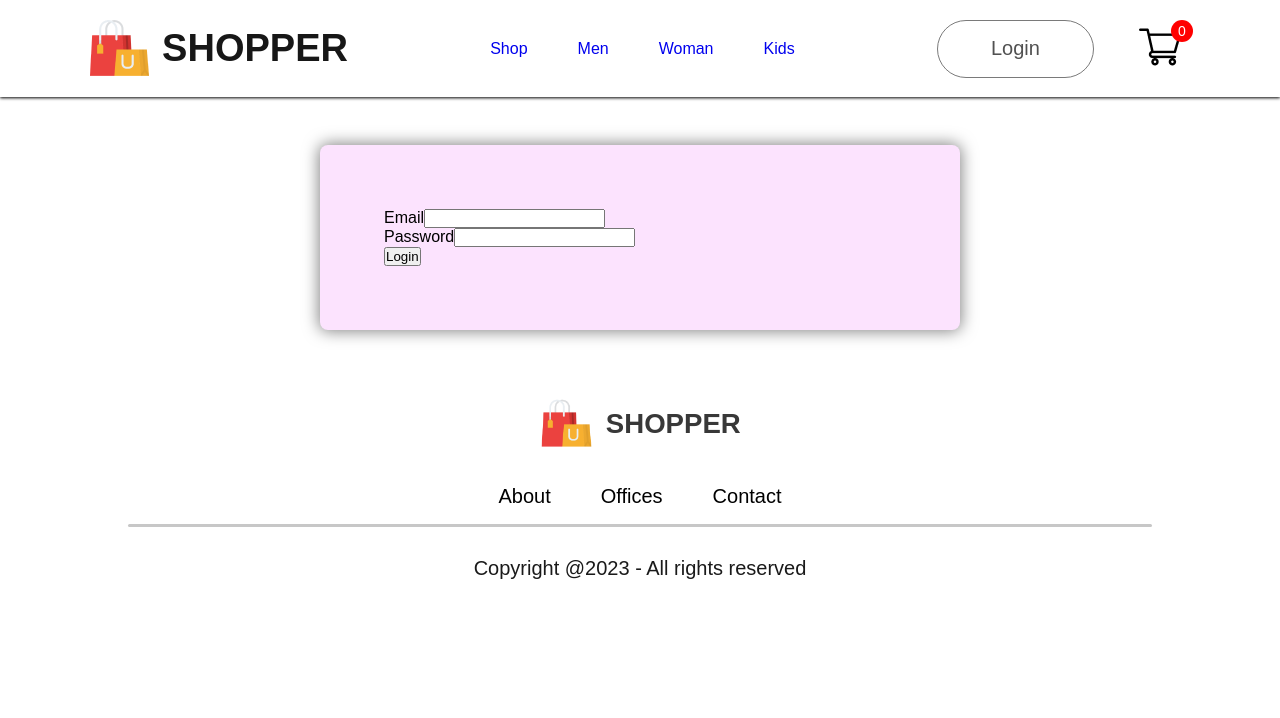
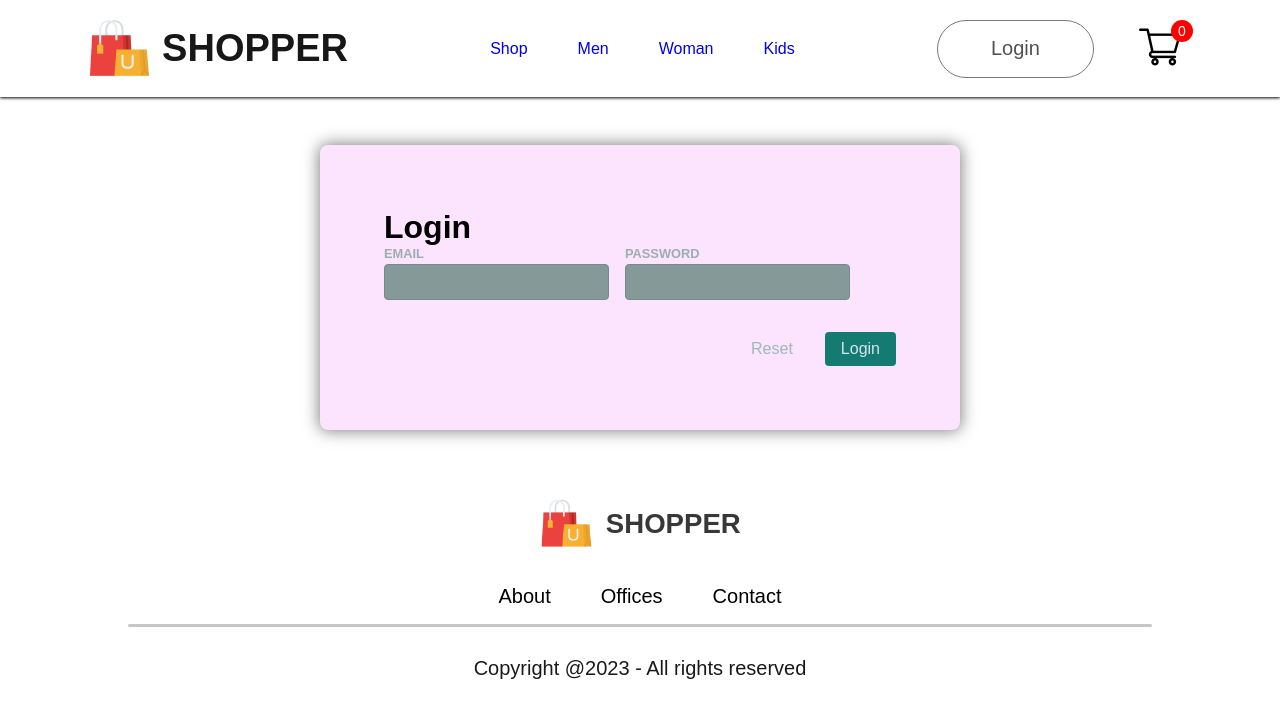
Before and after one commit to pope881/Ecommerce, a React (Create React App) app: page /login in a window 1280 px wide. Shown: the top 718 px of the page. Built offline with nearby package versions, Linux system fonts and the light colour scheme; the HTML template or start-up script is replaced by a standard one.

Commit message:
login updated

```diff
--- a/src/Pages/LoginSignup.jsx
+++ b/src/Pages/LoginSignup.jsx
@@ -1,10 +1,14 @@
-import React from 'react'
+import React, { useState } from 'react'
 import { useDispatch } from 'react-redux'
 import { authActions } from '../Components/store/auth'
 
 import './CSS/LoginSignup.css'
-import { Link, redirect, useNavigate } from 'react-router-dom'
+import { useNavigate } from 'react-router-dom'
 const LoginSignup = () => {
+	// const [enteredEmail, setEnteredEmail] = useState('')
+	// const [enteredPassword, setEnteredPassword] = useState('')
+	const [enteredValues, setEnteredValues] = useState({ email: '', password: '' })
+
 	const dispatch = useDispatch()
 	const navigate = useNavigate()
 
@@ -12,24 +16,65 @@ const LoginSignup = () => {
 		navigate('/')
 	}
 
-	const loginHandler = event => {
+	const handleSubmit = event => {
 		event.preventDefault()
 
 		dispatch(authActions.login())
+		// console.log(enteredEmail, enteredPassword)
+		console.log(enteredValues);
 		navigateHandler()
 	}
 
+	function handleInputChange(identifier, value) {
+		setEnteredValues(prevValues => ({ ...prevValues, [identifier]: value }))
+	}
+
+	// function handleEmailChange(event) {
+	// 	setEnteredEmail(event.target.value)
+	// }
+
+	// function handlePasswordChange(event) {
+	// 	setEnteredPassword(event.target.value)
+	// }
+
 	return (
-		<form onSubmit={loginHandler}>
-			<div>
-				<label htmlFor="email">Email</label>
-				<input type="email" id="email" />
+		<form onSubmit={handleSubmit}>
+			<h2>Login</h2>
+
+			<div className="control-row">
+				<div className="control no-margin">
+					<label htmlFor="email">Email</label>
+					<input
+						id="email"
+						type="email"
+						name="email"
+						// onChange={handleEmailChange}
+						onChange={event => handleInputChange('email', event.target.value)}
+						// value={enteredEmail}
+						value={enteredValues.email}
+					/>
+				</div>
+
+				<div className="control no-margin">
+					<label htmlFor="password">Password</label>
+					<input
+						id="password"
+						type="password"
+						name="password"
+						// onChange={handlePasswordChange}
+						onChange={event => handleInputChange('password', event.target.value)}
+						// value={enteredPassword}
+						value={enteredValues.password}
+					/>
+				</div>
 			</div>
-			<div>
-				<label htmlFor="password">Password</label>
-				<input type="password" id="password" />
-			</div>
-			<button>Login</button>
+
+			<p className="form-actions">
+				<button type="button" className="button button-flat">
+					Reset
+				</button>
+				<button className="button">Login</button>
+			</p>
 		</form>
 	)
 }
```
